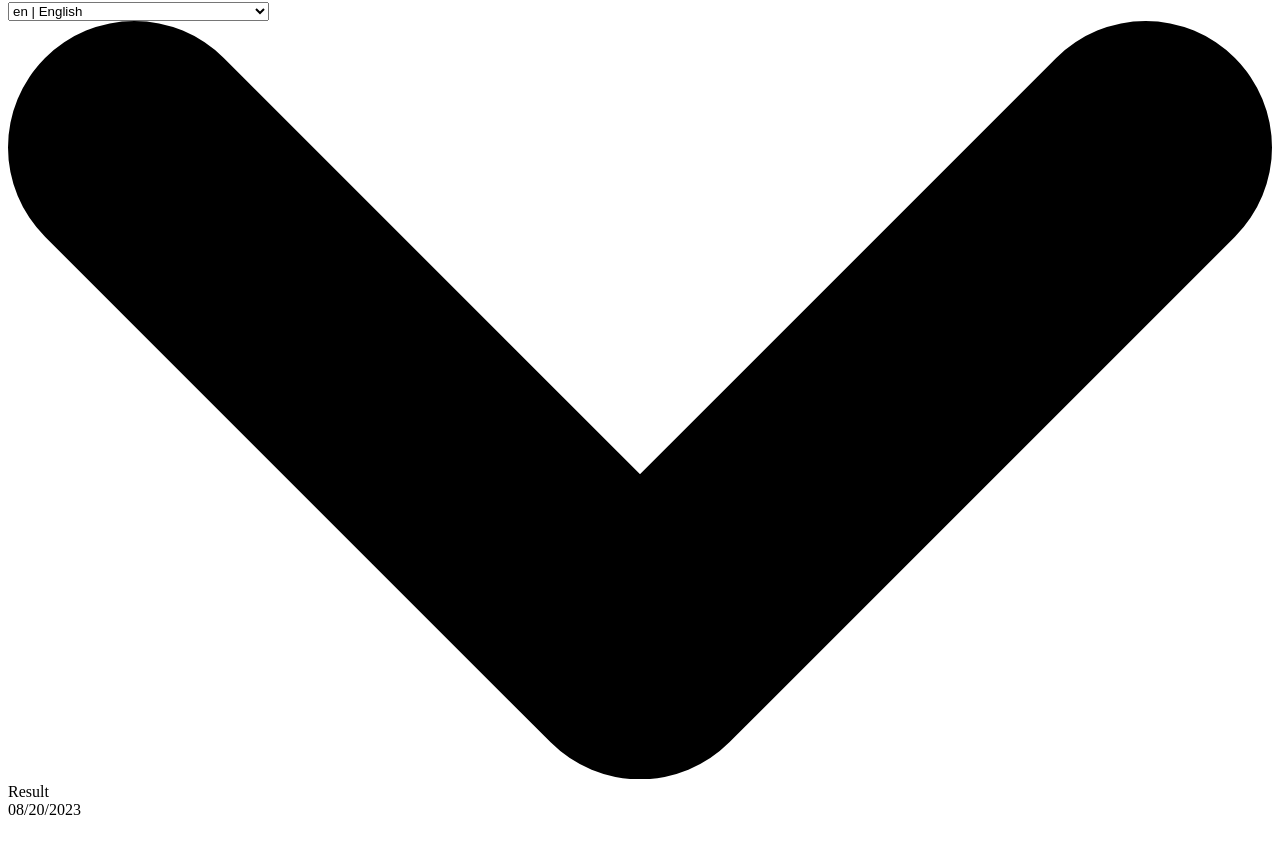
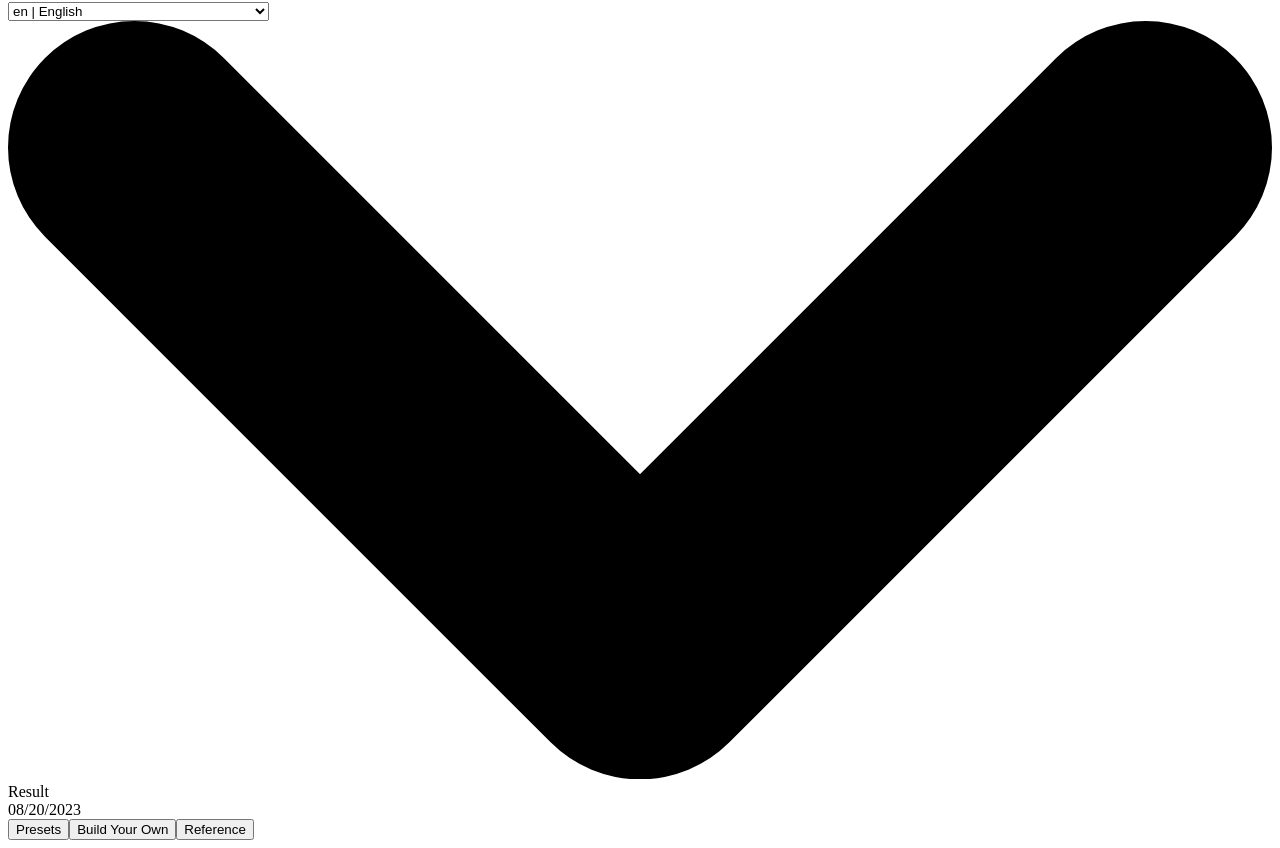
Before and after one commit to emirhalici/dartdateformatter, a React (Vite) app: page /#presets in a window 1280 px wide. Shown: the part 185-1033 px from the top of the page. Before the commit the page ends 1012 px from the top, so only its background shows below. Built offline with nearby package versions, Linux system fonts and the light colour scheme.

Commit message:
feat: implement tab buttons

```diff
--- /dev/null
+++ b/src/components/TabButton.tsx
@@ -0,0 +1,20 @@
+import { MouseEventHandler, PropsWithChildren } from 'react'
+
+type TabButtonProps = {
+  onClick: MouseEventHandler<HTMLButtonElement> | undefined
+  isActive: boolean
+} & PropsWithChildren
+export default function TabButton({
+  children,
+  onClick,
+  isActive
+}: TabButtonProps) {
+  return (
+    <button
+      onClick={onClick}
+      className="rounded border border-blue-500 bg-transparent px-4 py-2 font-semibold text-blue-700 hover:border-transparent hover:bg-blue-500 hover:text-white"
+    >
+      {children} {isActive}
+    </button>
+  )
+}
--- /dev/null
+++ b/src/hooks/TabHook.tsx
@@ -0,0 +1,25 @@
+import { Dispatch, SetStateAction, useEffect, useState } from 'react'
+import { TabType, tabs } from 'utils'
+
+const defaultTab: TabType = 'presets'
+
+export default function useTabState(): [
+  TabType,
+  Dispatch<SetStateAction<TabType>>
+] {
+  const [activeTab, setActiveTab] = useState<TabType>(defaultTab as TabType)
+
+  useEffect(() => {
+    const hash = window.location.hash.slice(1)
+    const isHashValidTab = hash && Object.keys(tabs).includes(hash)
+
+    setActiveTab(isHashValidTab ? (hash as TabType) : (defaultTab as TabType))
+  }, [])
+
+  useEffect(() => {
+    // Update URL hash when activeTab changes
+    window.location.hash = activeTab as string
+  }, [activeTab])
+
+  return [activeTab, setActiveTab]
+}
--- a/src/pages/Home.tsx
+++ b/src/pages/Home.tsx
@@ -3,11 +3,14 @@ import Header from 'components/Header'
 import InputField from 'components/InputField'
 import LocaleDropdown from 'components/LocaleDropdown'
 import ResultField from 'components/ResultField'
+import TabButton from 'components/TabButton'
 import { useLocaleState } from 'hooks/LocaleHook'
-import { classNames } from 'utils'
+import useTabState from 'hooks/TabHook'
+import { TabType, classNames, tabs } from 'utils'
 
 export default function HomePage() {
   const { locale, localeName, setLocale } = useLocaleState('en')
+  const [activeTab, setActiveTab] = useTabState()
 
   return (
     <div
@@ -32,6 +35,18 @@ export default function HomePage() {
           />
           <ResultField>08/20/2023</ResultField>
         </form>
+
+        <div className="flex w-full justify-start gap-4 pt-6">
+          {Object.entries(tabs).map(([tab, tabTitle]) => (
+            <TabButton
+              key={tab}
+              onClick={() => setActiveTab(tab as TabType)}
+              isActive={tab === activeTab}
+            >
+              {tabTitle}
+            </TabButton>
+          ))}
+        </div>
       </Card>
     </div>
   )
--- a/src/utils/index.ts
+++ b/src/utils/index.ts
@@ -83,3 +83,10 @@ export const locales = {
   zh: 'Chinese',
   zu: 'Zulu'
 }
+export const tabs: Record<string, string> = {
+  presets: 'Presets',
+  'build-your-own': 'Build Your Own',
+  reference: 'Reference'
+}
+
+export type TabType = keyof typeof tabs
```
